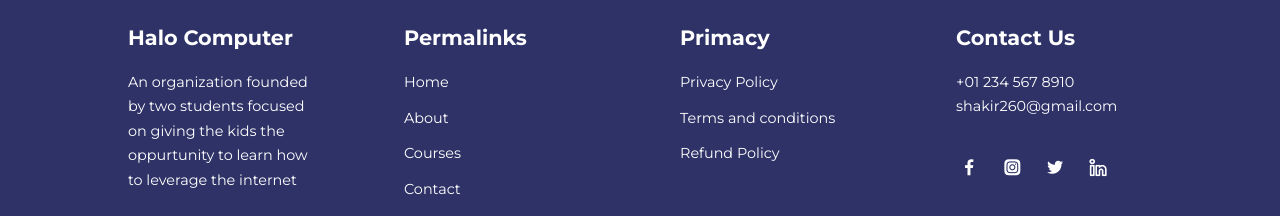
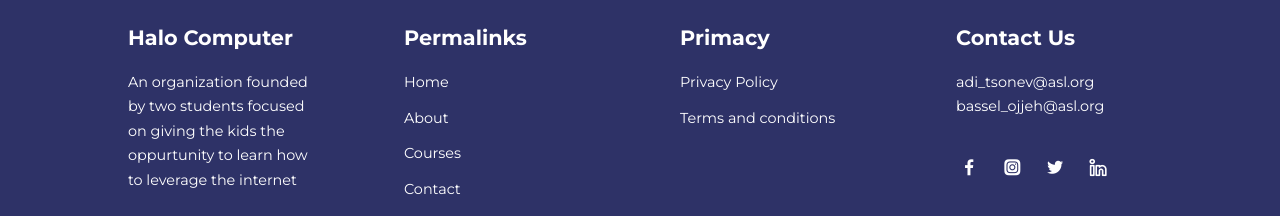
Before and after one commit to BasselOjjeh/HaloComputer, a plain HTML site: page index.html in a window 1280 px wide. Shown: the part 1795-2011 px from the top of the page. Drawn offline with nearby package versions, Linux system fonts and the light colour scheme.

Commit message:
Update index.html

```diff
--- a/index.html
+++ b/index.html
@@ -261,15 +261,14 @@
                 <ul class="privacy">
                     <li><a href="#">Privacy Policy</a></li>
                     <li><a href="#">Terms and conditions</a></li>
-                    <li><a href="#">Refund Policy</a></li>
                 </ul>
             </div>
 
             <div class="footer__4">
                 <h4>Contact Us</h4>
                 <div>
-                    <p>+01 234 567 8910</p>
-                    <p>shakir260@gmail.com</p>
+                    <p>adi_tsonev@asl.org</p>
+                    <p>bassel_ojjeh@asl.org</p>
                 </div>
 
                 <ul class="footer__socials">
```
